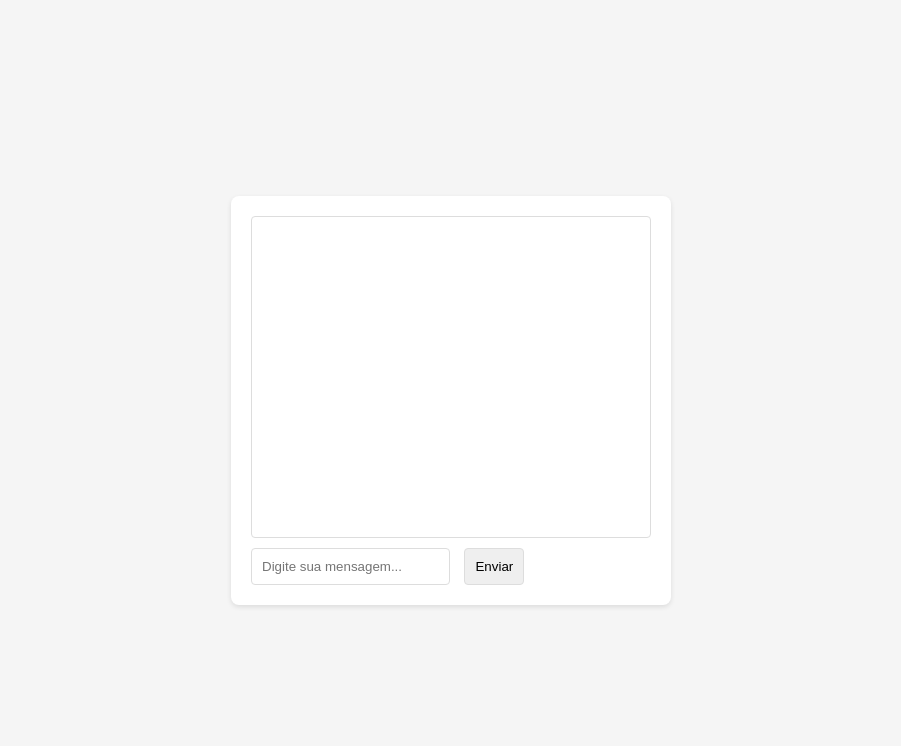
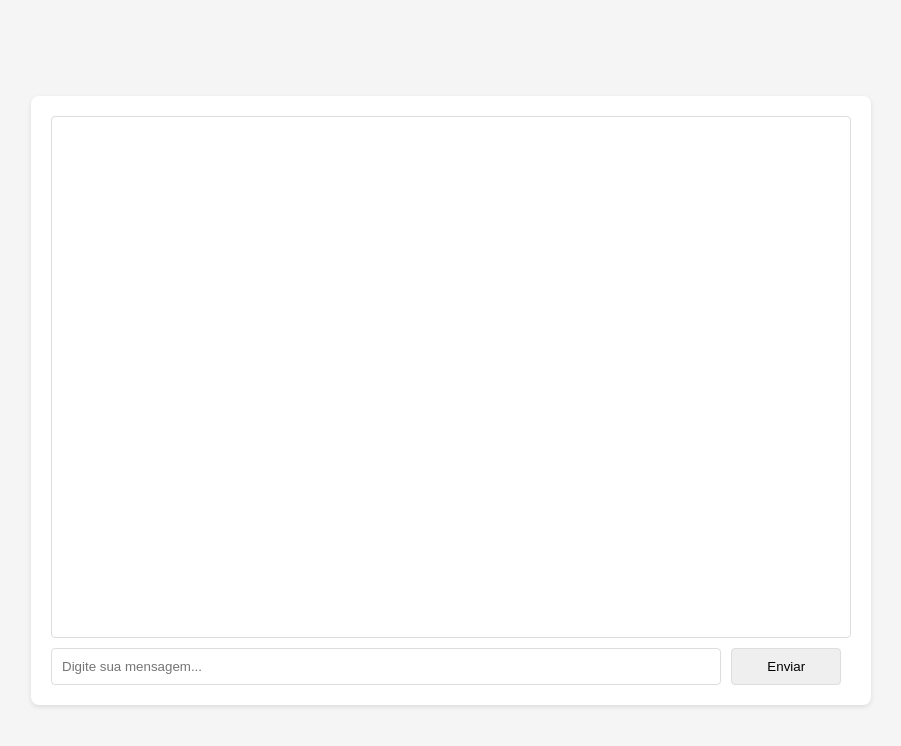
Before and after one commit to FPMachado/chatMed, a plain HTML site: page front-end/index.html in a window 1280 px wide. Shown: the whole page, without its empty margins (189-1090 px from the left). Drawn offline with nearby package versions, Linux system fonts and the light colour scheme.

Commit message:
Adicionando formatação com markdown

```diff
--- a/front-end/index.html
+++ b/front-end/index.html
@@ -9,9 +9,12 @@
 <body>
     <div class="chat-container">
         <div class="chat-box" id="chat-box"></div>
-        <input type="text" id="user-input" placeholder="Digite sua mensagem...">
-        <button onclick="sendMessage()">Enviar</button>
+        <div class="user-section">
+            <input type="text" id="user-input" placeholder="Digite sua mensagem...">
+            <button onclick="sendMessage()">Enviar</button>
+        </div>
     </div>
+    <script src="https://cdn.jsdelivr.net/npm/marked@3.0.7/marked.min.js"></script>
     <script src="../front-end/script.js"></script>
 </body>
 </html>
--- a/front-end/script.js
+++ b/front-end/script.js
@@ -28,7 +28,9 @@ function sendMessage() {
 function displayMessage(sender, message) {
     var chatBox = document.getElementById("chat-box");
     var messageElement = document.createElement("div");
-    messageElement.innerHTML = `<strong>${sender}:</strong> ${message}`;
+    messageElement.innerHTML = `
+        <strong>${sender}:</strong> ${marked(message)}
+    `;
     chatBox.appendChild(messageElement);
     chatBox.scrollTop = chatBox.scrollHeight; // Rolar para baixo automaticamente
 }
--- a/front-end/styles.css
+++ b/front-end/styles.css
@@ -9,7 +9,7 @@ body {
 }
 
 .chat-container {
-    width: 400px;
+    width: 800px;
     background-color: #fff;
     padding: 20px;
     border-radius: 8px;
@@ -17,7 +17,7 @@ body {
 }
 
 .chat-box {
-    height: 300px;
+    height: 500px;
     overflow-y: scroll;
     padding: 10px;
     border: 1px solid #ddd;
@@ -25,7 +25,16 @@ body {
     margin-bottom: 10px;
 }
 
+.user-section{
+    display: flex;
+}
+
+.user-section button{
+    width: 130px;
+}
+
 input[type="text"], button {
+    width: 100%;
     padding: 10px;
     margin-right: 10px;
     border: 1px solid #ddd;
```
